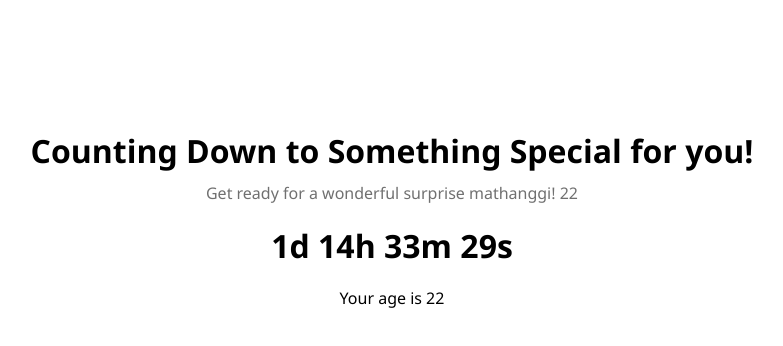
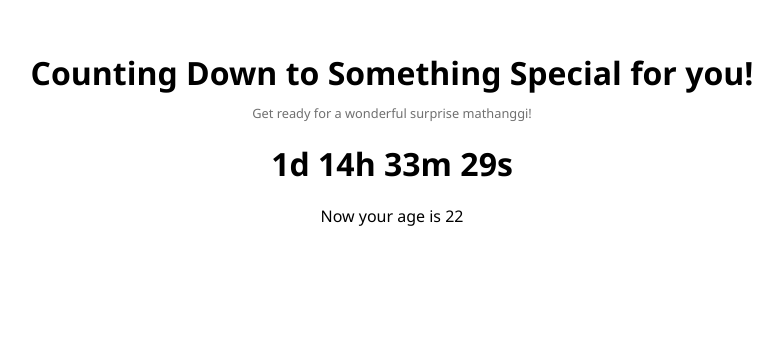
Before and after one commit to udhaya55/mathanggi-2002-add, a plain HTML site: page index.html in a window 1280 px wide. Shown: the part 192-538 px from the top of the page, without its empty margins (248-1031 px from the left). Drawn offline with Linux system fonts and the light colour scheme.

Commit message:
Update index.html

```diff
--- a/index.html
+++ b/index.html
@@ -3,7 +3,7 @@
 <head>
   <meta charset="UTF-8" />
   <meta name="viewport" content="width=device-width, initial-scale=1.0"/>
-  <title>Happy Birthday Mathanggi</title>
+  <title>Special Wish for Mathanggi!</title>
   <style>
     body {
       margin: 0;
@@ -15,7 +15,7 @@
       flex-direction: column;
       justify-content: center;
       align-items: center;
-      height: 100vh;
+      height: 80vh;
       text-align: center;
     }
 
@@ -35,7 +35,7 @@
       margin-top: 10px;
     }
     #message2 {
-      font-size: 1rem;
+      font-size: 0.8rem;
       color: #707070;
       margin-top: 10px;
     }
@@ -94,13 +94,13 @@
           `${days}d ${hours}h ${mins}m ${secs}s`;
 
         document.getElementById("message").innerHTML =
-          `Your age is ${getAge()}`;
+          `Now your age is ${getAge()}`;
 
         document.getElementById("title").innerText =
           "Counting Down to Something Special for you!";
 
          document.getElementById("message2").innerHTML =
-          `Get ready for a wonderful surprise mathanggi! ${getAge()}`;
+          `Get ready for a wonderful surprise mathanggi!`;
 
       }
     }
```
